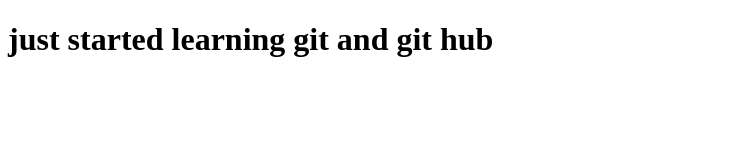
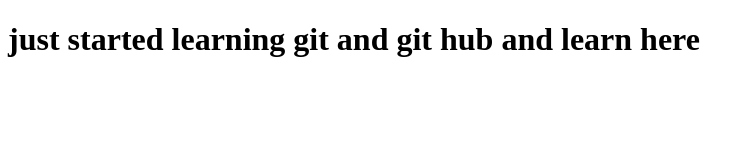
Before and after one commit to Konkipudi-Ramesh/quiz-web, a plain HTML site: page index.html in a window 1280 px wide. Shown: the whole page, without its empty margins (0-756 px from the left). Drawn offline with Linux system fonts and the light colour scheme.

Commit message:
Update index.html

```diff
--- a/index.html
+++ b/index.html
@@ -6,6 +6,6 @@
     <title>Document</title>
 </head>
 <body>
-    <h1>just started learning git and git hub</h1>
+    <h1>just started learning git and git hub and learn here</h1>
 </body>
 </html>
```
